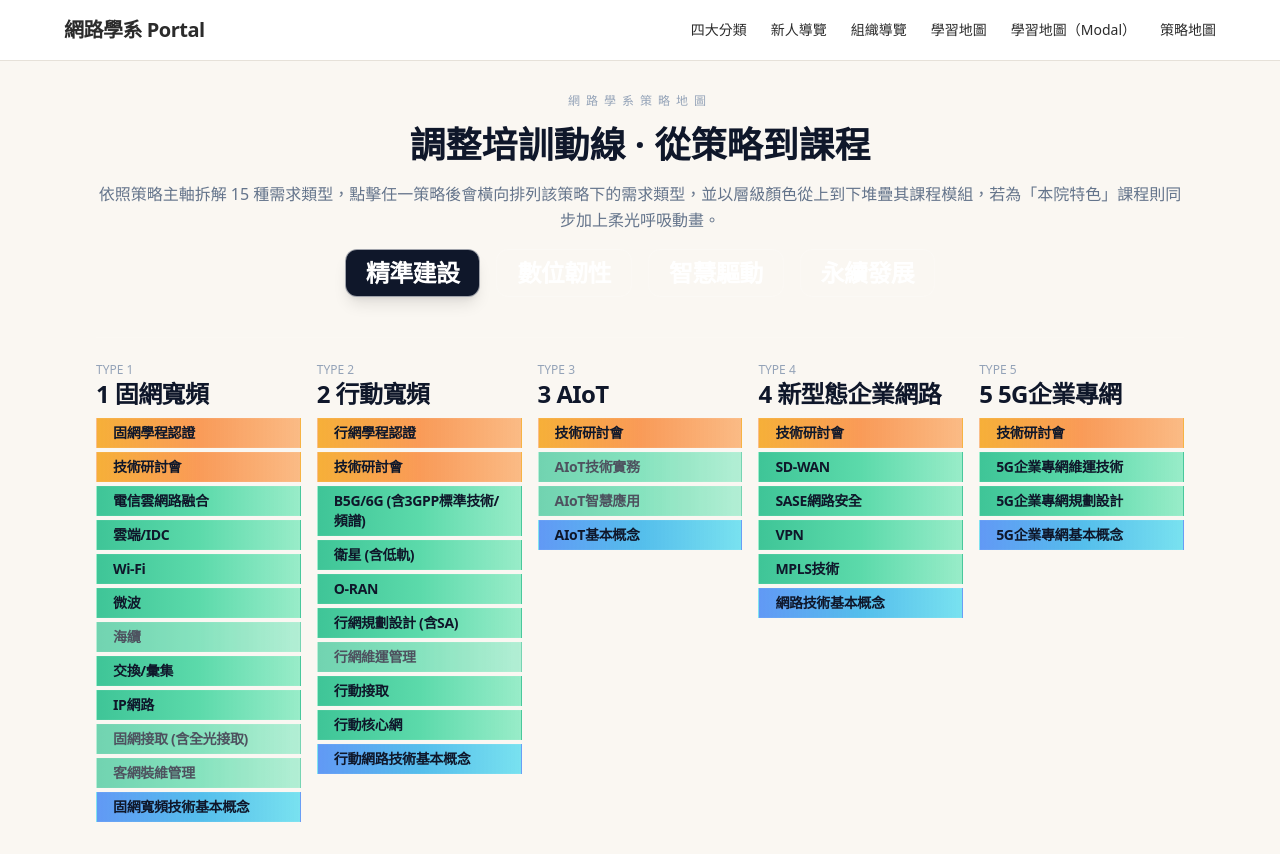
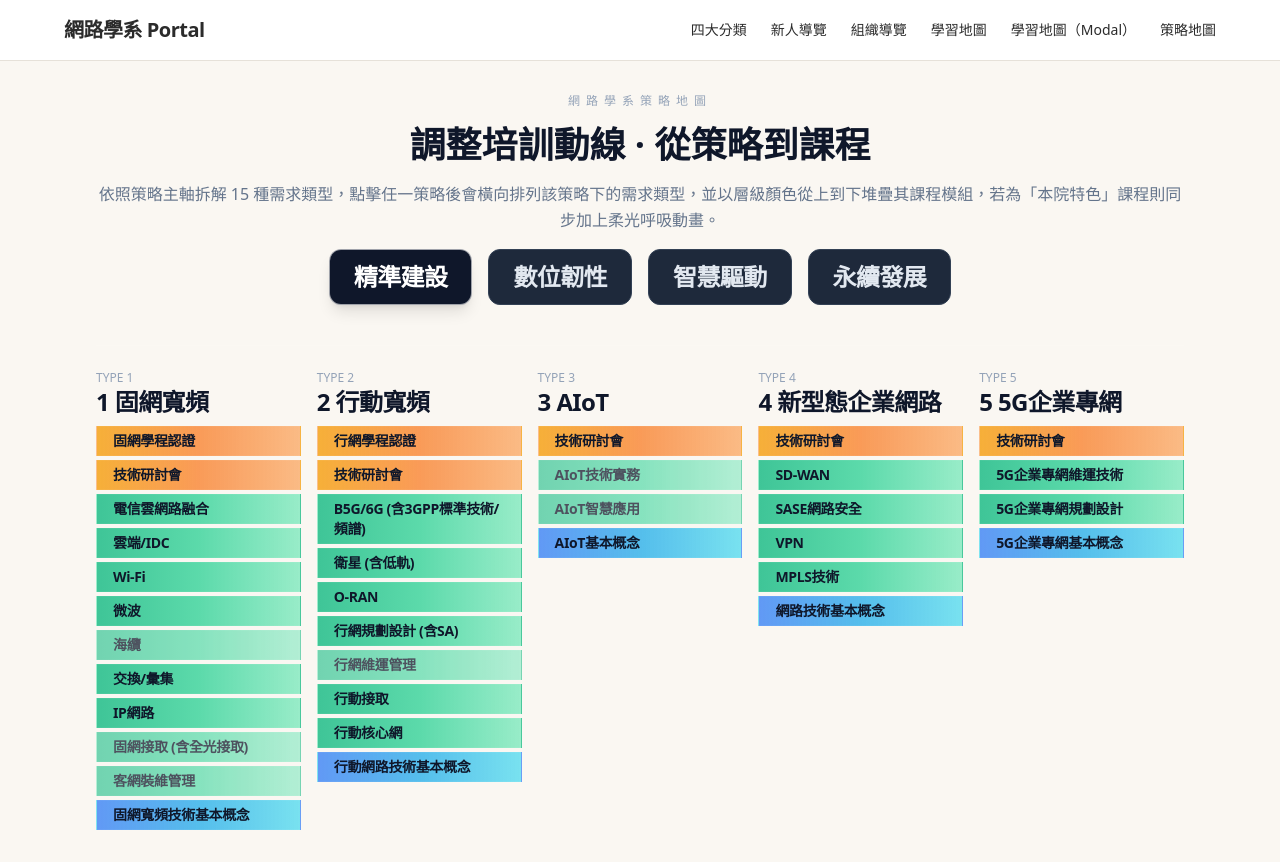
Before and after one commit to lolotw-sudo/network-dept-portal, a React (Vite) app: page /#/strategy-map in a window 1280 px wide. Built offline with nearby package versions, Linux system fonts and the light colour scheme.

Commit message:
Tone down strategy buttons

```diff
--- a/src/pages/StrategyMap.tsx
+++ b/src/pages/StrategyMap.tsx
@@ -32,13 +32,17 @@ const StrategyMap = () => {
               <button
                 key={strategy.strategy}
                 onClick={() => setActive(idx)}
-                className={`px-5 py-2 rounded-xl border transition ${
+                className={`px-6 py-3 rounded-xl border transition text-left ${
                   active === idx
                     ? "bg-slate-900 text-white border-white/60 shadow-lg text-lg"
-                    : "border-white/20 text-slate-100 hover:border-slate-50 text-base"
+                    : "bg-slate-800 text-slate-400 border-slate-700 hover:border-white/30 text-base"
                 }`}
               >
-                <span className="block font-bold leading-tight text-2xl tracking-tight text-white">
+                <span
+                  className={`block font-bold leading-tight text-2xl tracking-tight ${
+                    active === idx ? "text-white" : "text-slate-200"
+                  }`}
+                >
                   {strategy.strategy}
                 </span>
               </button>
```
